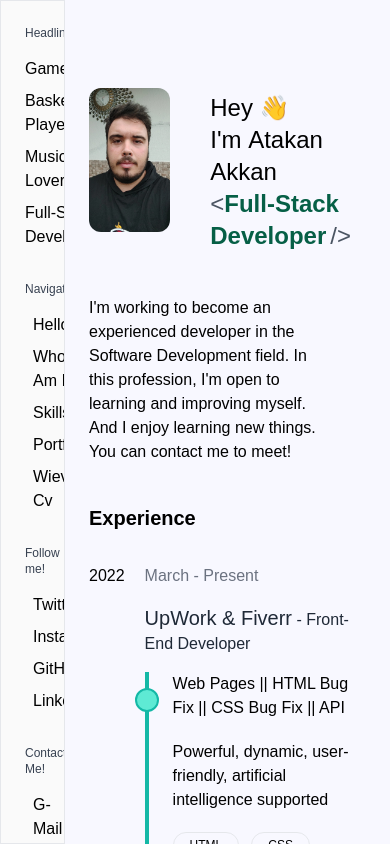
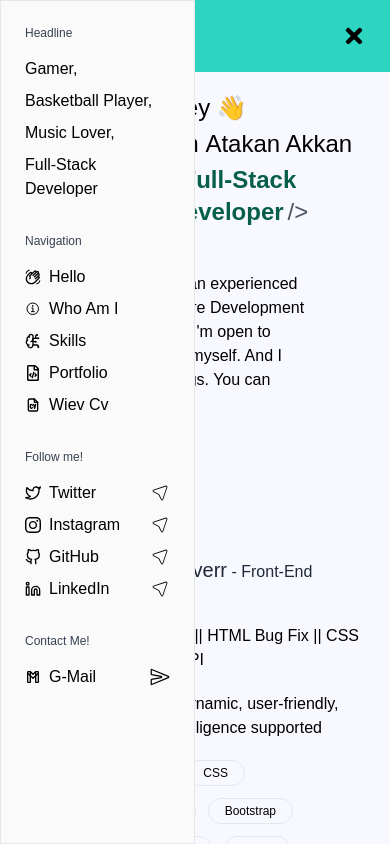
Before and after one commit to AtakanAKKAN/portfolio, a React (Create React App) app: page / in a window 390 px wide. Built offline with nearby package versions, Linux system fonts and the light colour scheme.

Commit message:
responsive design was added

```diff
--- a/src/App.jsx
+++ b/src/App.jsx
@@ -1,17 +1,70 @@
-import { useState } from "react";
+import { useEffect, useState } from "react";
 import AsideBox from "./components/AsideBox/AsideBox";
 import MainBox from "./components/MainBox/MainBox";
 import WhoPage from "./components/MainBox/MainComponents/Pages/AboutPage/Header/WhoPage";
 import SkillPage from "./components/MainBox/MainComponents/Pages/SkillPage/SkillPage";
 import PortfolioCN from "./components/MainBox/MainComponents/Pages/PortfolioPage/PortfolioCN";
+import { FaBars, FaTimes } from "react-icons/fa";
 
 const App = () => {
   const [page, setPage] = useState("");
+  const [isNavOpen, setIsNavOpen] = useState(true);
+  const [isShadow, setIsShadow] = useState(false);
+
+  useEffect(() => {
+    const handleResize = () => {
+      if (window.innerWidth <= 1024) {
+        setIsNavOpen(false);
+      } else {
+        setIsNavOpen(true);
+      }
+    };
+
+    window.addEventListener("resize", handleResize);
+
+    // Cleanup event listener on component unmount
+    return () => {
+      window.removeEventListener("resize", handleResize);
+    };
+  }, []);
 
   return (
-    <div className="max-w-[1500px] m-auto flex">
-      <aside className="asidePageBox" id="asideBar">
-        <AsideBox setPage={setPage} />
+    <div className="max-w-[1500px] m-auto flex max-lg:flex-col">
+      <div className="w-full flex fixed top-0 left-0 justify-end text-4xl bg-teal-400 lg:hidden">
+        <span
+          className="p-6 "
+          onClick={() => {
+            setIsNavOpen(true);
+            setIsShadow(true);
+          }}
+        >
+          {isNavOpen ? <FaTimes size={24} /> : <FaBars size={24} />}
+        </span>
+      </div>
+
+      {isShadow && (
+        <>
+          <div
+            onClick={() => {
+              setIsNavOpen(false);
+              setIsShadow(false);
+            }}
+            className="w-full h-full fixed top-0 left-0 bg-black/20 z-10"
+          ></div>
+        </>
+      )}
+
+      <aside
+        className={`bg-[#fafafa] border max-h-screen h-full overflow-auto transition-all duration-500 max-lg:absolute max-lg:w-6/12 w-2/12 z-30 ${
+          isNavOpen ? "translate-x-0" : "-translate-x-full"
+        }`}
+        id="asideBar"
+      >
+        <AsideBox
+          setPage={setPage}
+          setIsNavOpen={setIsNavOpen}
+          setIsShadow={setIsShadow}
+        />
       </aside>
 
       {page === "" && (
--- a/src/components/AsideBox/AsideBox.jsx
+++ b/src/components/AsideBox/AsideBox.jsx
@@ -6,11 +6,15 @@ import AsideFollow from "./AsideComponents/AsideFollow";
 import "./Aside.css";
 import AsideContact from "./AsideComponents/AsideContact";
 
-const AsideBox = ({ setPage }) => {
+const AsideBox = ({ setPage, setIsShadow, setIsNavOpen }) => {
   return (
     <div className="w-full h-full p-6 flex flex-col gap-8">
       <AsideHeader />
-      <AsideNavigation setPage={setPage}  />
+      <AsideNavigation
+        setPage={setPage}
+        setIsShadow={setIsShadow}
+        setIsNavOpen={setIsNavOpen}
+      />
       <AsideFollow />
       <AsideContact />
     </div>
--- a/src/components/AsideBox/AsideComponents/AsideNavigation.jsx
+++ b/src/components/AsideBox/AsideComponents/AsideNavigation.jsx
@@ -5,20 +5,58 @@ import { FaRegFileCode } from "react-icons/fa";
 import { LuBrainCircuit } from "react-icons/lu";
 import { TbFileCv } from "react-icons/tb";
 
-const AsideNavigation = ({ setPage }) => {
+const AsideNavigation = ({ setPage, setIsNavOpen, setIsShadow }) => {
+  console.log(window.innerWidth);
+
   return (
     <div className="asideContentBox">
       <h1 className="asideHeader">Navigation</h1>
-      <span onClick={() => setPage("")} className="asideContent">
+      <span
+        onClick={() => {
+          setPage("");
+          if (window.innerWidth <= 1024) {
+            setIsNavOpen(false);
+            setIsShadow(false);
+          }
+        }}
+        className="asideContent"
+      >
         <MdOutlineWavingHand /> Hello
       </span>
-      <span  onClick={() => setPage("about")} className="asideContent">
+      <span
+        onClick={() => {
+          setPage("about");
+          if (window.innerWidth <= 1024) {
+            setIsNavOpen(false);
+            setIsShadow(false);
+          }
+        }}
+        className="asideContent"
+      >
         <IoInformationCircleOutline /> Who Am I
       </span>
-      <span  onClick={() => setPage("skill")}  className="asideContent">
+      <span
+        onClick={() => {
+          setPage("skill");
+          if (window.innerWidth <= 1024) {
+            setIsNavOpen(false);
+            setIsShadow(false);
+          }
+        }}
+        className="asideContent"
+      >
         <LuBrainCircuit /> Skills
       </span>
-      <span onClick={() => setPage("portfolio")}  className="asideContent">
+      <span
+        onClick={() => {
+          setPage("portfolio");
+          if (window.innerWidth <= 1024) {
+            setIsNavOpen(false);
+            setIsShadow(false);
+          }
+        }}
+        className="asideContent"
+      >
         <FaRegFileCode /> Portfolio
       </span>
       <a
--- a/src/index.css
+++ b/src/index.css
@@ -16,11 +16,15 @@ body {
 }
 
 .mainPageBox {
-  @apply w-10/12 max-h-screen h-full overflow-auto;
+  @apply w-10/12 max-h-screen h-full overflow-auto max-lg:w-full;
 }
 
 .asidePageBox {
-  @apply w-2/12 bg-[#fafafa] border max-h-screen h-full overflow-auto;
+  @apply w-2/12 bg-[#fafafa] border max-h-screen h-full overflow-auto max-lg:hidden;
+}
+
+.mainPageBox::-webkit-scrollbar {
+  display: none;
 }
 
 .info {
```
